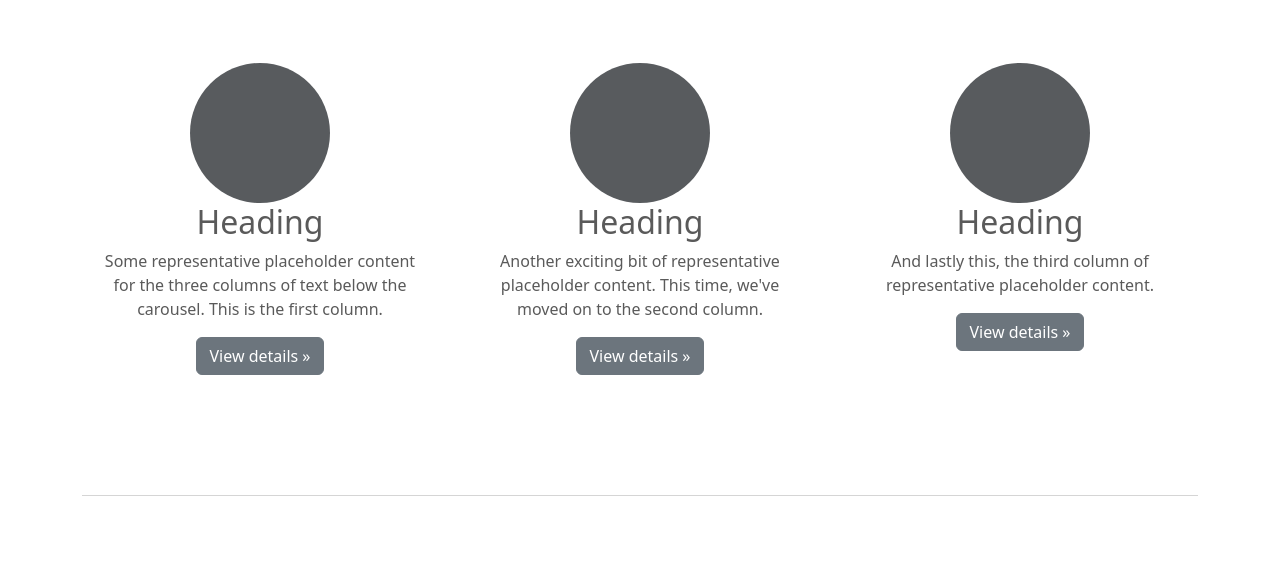
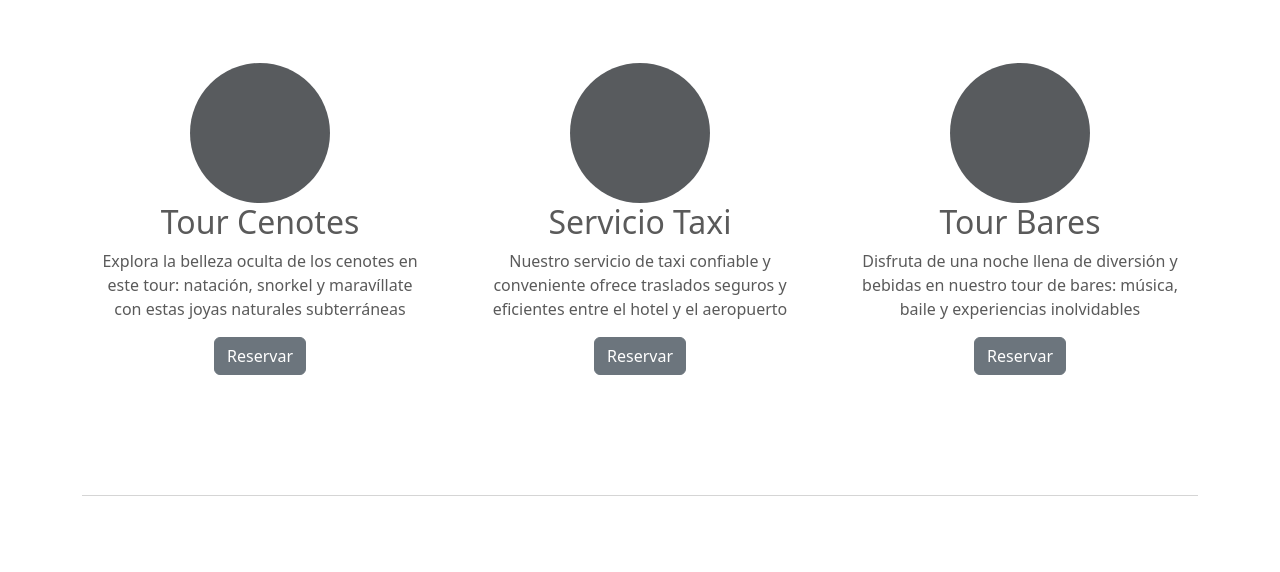
Before and after one commit to OscarF17/bd-final, a Flask app: page /home in a window 1280 px wide. Shown: the part 561-1133 px from the top of the page. Run offline with Flask 3, Linux system fonts and the light colour scheme; a user stored in the database is signed in; data comes from the database, SQL or seed files in the repository; both versions use the stored data as it was before the commit; some libraries are stand-ins or nearby versions.

Commit message:
Cambie el inicio para que muestre los servicios

```diff
--- a/crearTablas.sql
+++ b/crearTablas.sql
@@ -15,7 +15,7 @@ CREATE TABLE IF NOT EXISTS tipo_habitacion(
 );
 
 CREATE TABLE IF NOT EXISTS habitacion(
-    numero INT PRIMARY KEY, -- No incremental para tener numeros como 101, 202, 303
+    numero INT PRIMARY KEY,
     tipo_id INT,
     FOREIGN KEY (tipo_id)
         REFERENCES tipo_habitacion(id)
@@ -43,7 +43,6 @@ CREATE TABLE IF NOT EXISTS usuario(
     id INT PRIMARY KEY AUTO_INCREMENT,
     username VARCHAR(50) NOT NULL,
     nombre VARCHAR(100) NOT NULL,
-    --correo VARCHAR(100) NOT NULL,
     password VARCHAR(250) NOT NULL
 );
 
@@ -68,7 +67,6 @@ CREATE TABLE IF NOT EXISTS reserva_habitacion(
     fecha_inicio DATE,
     fecha_fin DATE,
     PRIMARY KEY (usuario_id, numero_habitacion, fecha_reservacion, fecha_inicio),
-    -- Un usuario puede reservar la misma habitacion muchas veces, puede hacer muchas reservaciones en un día y puede coincidir en que reserva la misma habitacion el mismo día, pero en diferentes noches. No se puede todo a la vez
     nombre_titular VARCHAR(250) NOT NULL,
     personas INT NOT NULL,
     precio_compra DECIMAL(10,2) NOT NULL,
--- a/templates/home.html
+++ b/templates/home.html
@@ -111,21 +111,21 @@
     <div class="row">
       <div class="col-lg-4">
         <svg class="bd-placeholder-img rounded-circle" width="140" height="140" xmlns="http://www.w3.org/2000/svg" role="img" aria-label="Placeholder" preserveAspectRatio="xMidYMid slice" focusable="false"><title>Placeholder</title><rect width="100%" height="100%" fill="var(--bs-secondary-color)"/></svg>
-        <h2 class="fw-normal">Heading</h2>
-        <p>Some representative placeholder content for the three columns of text below the carousel. This is the first column.</p>
-        <p><a class="btn btn-secondary" href="#">View details &raquo;</a></p>
+        <h2 class="fw-normal">Tour Cenotes</h2>
+        <p>Explora la belleza oculta de los cenotes en este tour: natación, snorkel y maravíllate con estas joyas naturales subterráneas</p>
+        <p><a class="btn btn-secondary" href="#">Reservar </a></p>
       </div><!-- /.col-lg-4 -->
       <div class="col-lg-4">
         <svg class="bd-placeholder-img rounded-circle" width="140" height="140" xmlns="http://www.w3.org/2000/svg" role="img" aria-label="Placeholder" preserveAspectRatio="xMidYMid slice" focusable="false"><title>Placeholder</title><rect width="100%" height="100%" fill="var(--bs-secondary-color)"/></svg>
-        <h2 class="fw-normal">Heading</h2>
-        <p>Another exciting bit of representative placeholder content. This time, we've moved on to the second column.</p>
-        <p><a class="btn btn-secondary" href="#">View details &raquo;</a></p>
+        <h2 class="fw-normal">Servicio Taxi</h2>
+        <p>Nuestro servicio de taxi confiable y conveniente ofrece traslados seguros y eficientes entre el hotel y el aeropuerto</p>
+        <p><a class="btn btn-secondary" href="#">Reservar </a></p>
       </div><!-- /.col-lg-4 -->
       <div class="col-lg-4">
         <svg class="bd-placeholder-img rounded-circle" width="140" height="140" xmlns="http://www.w3.org/2000/svg" role="img" aria-label="Placeholder" preserveAspectRatio="xMidYMid slice" focusable="false"><title>Placeholder</title><rect width="100%" height="100%" fill="var(--bs-secondary-color)"/></svg>
-        <h2 class="fw-normal">Heading</h2>
-        <p>And lastly this, the third column of representative placeholder content.</p>
-        <p><a class="btn btn-secondary" href="#">View details &raquo;</a></p>
+        <h2 class="fw-normal">Tour Bares</h2>
+        <p>Disfruta de una noche llena de diversión y bebidas en nuestro tour de bares: música, baile y experiencias inolvidables</p>
+        <p><a class="btn btn-secondary" href="#">Reservar </a></p>
       </div><!-- /.col-lg-4 -->
     </div><!-- /.row -->
 
--- a/templates/miCuenta.html
+++ b/templates/miCuenta.html
@@ -45,7 +45,7 @@
 <body class="text-center">
 
 <h1>Datos de la cuenta</h1>
-<h1>Bienvenido, {{ current_user.username }}</h1>
+<h1>Bienvenido, {{ current_user.nombre }}</h1>
 
 
     <br>
```
Also changed, not shown: insertarDatos.sql (+0 -13 lines).
